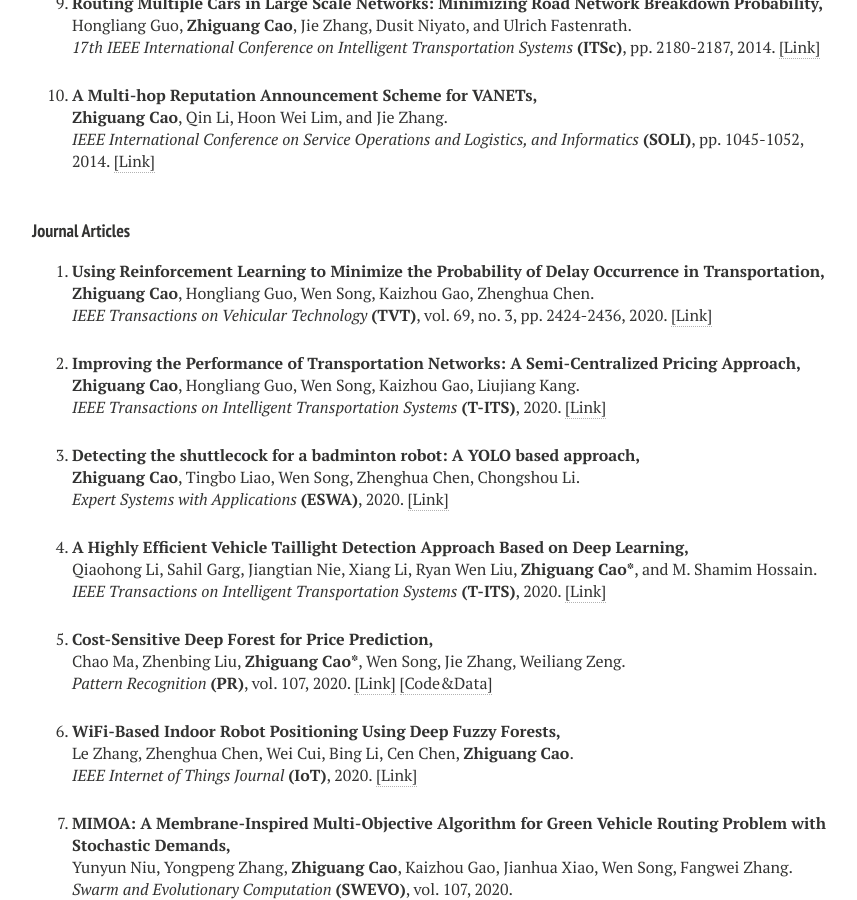
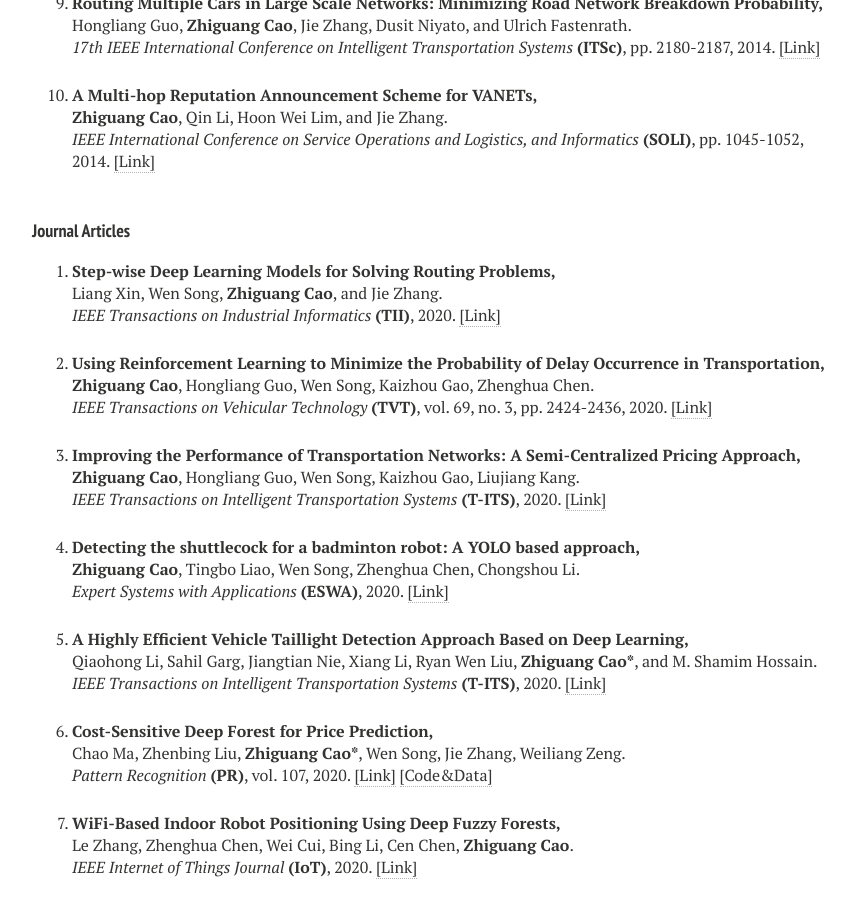
Before and after one commit to zhiguangcaosg/zhiguangcaosg.github.io, a Jekyll site: the page built from publications.md, in a window 1280 px wide and 900 px high, scrolled down 1323 px. Shown: the whole window, without its empty margins (288-1145 px from the left). Built offline with Jekyll 4.4.1, drawn with Linux system fonts in a browser that asks for light colours; nearby versions of some CDN libraries.

Commit message:
Update publications.html

```diff
--- a/_layouts/publications.html
+++ b/_layouts/publications.html
@@ -216,6 +216,14 @@ div.bibtex pre { font-size: 75%; overflow: auto;  width: 100%; padding: 0em 0em;
     <!-- Item: Caelles2016 -->
 <ul style="padding-left:0px;">
 <ol >
+
+<li>
+<p>
+<b>Step-wise Deep Learning Models for Solving Routing Problems,</b>
+<br> Liang Xin, Wen Song, <b>Zhiguang Cao</b>, and Jie Zhang.<br>
+<i> IEEE Transactions on Industrial Informatics</i> <b>(TII)</b>, 2020. <a href="https://ieeexplore.ieee.org/xpl/RecentIssue.jsp?punumber=9424" target="_blank">[Link]</a>
+</p>
+</li>
 
 <li>
 <p>
```
